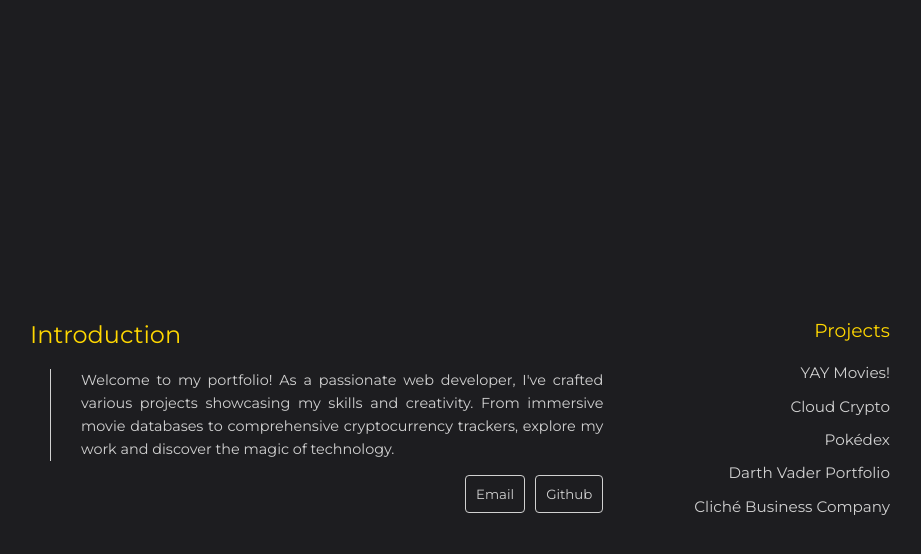
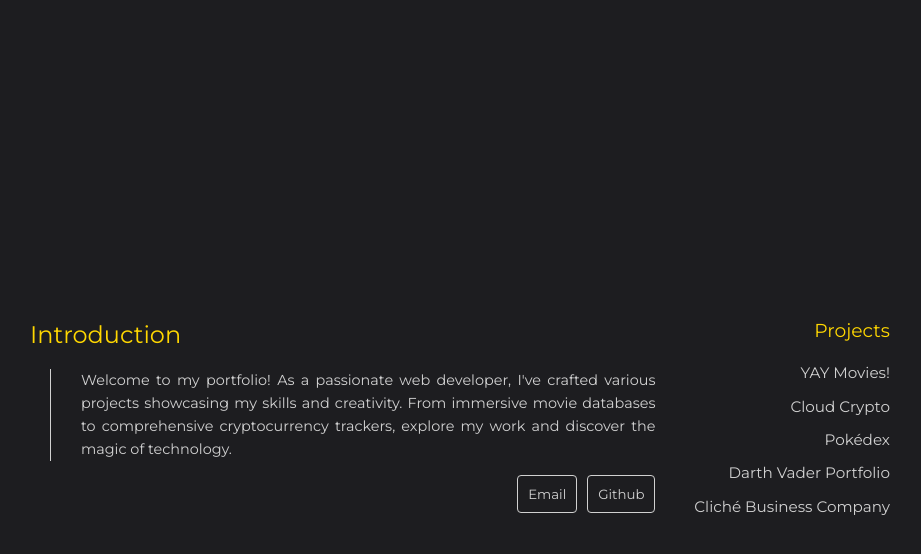
Before and after one commit to joseph-johnson27001/portfolio, a Vue app: page / in a window 1280 px wide. Both pictures are taken after a click on the icon 625 px from the left and 746 px from the top of the page. Shown: the top 554 px of the page, without its empty margins (180-1101 px from the left). Built offline with nearby package versions, Linux system fonts and the light colour scheme.

Commit message:
Grid area fix

```diff
--- a/src/components/MainArea.vue
+++ b/src/components/MainArea.vue
@@ -265,7 +265,7 @@ h3 {
 
 .information-container {
   display: grid;
-  grid-template-columns: 2fr 1fr;
+  grid-template-columns: 8fr 3fr;
   text-align: justify;
   height: 200px;
   padding: 0px 20px;
```
